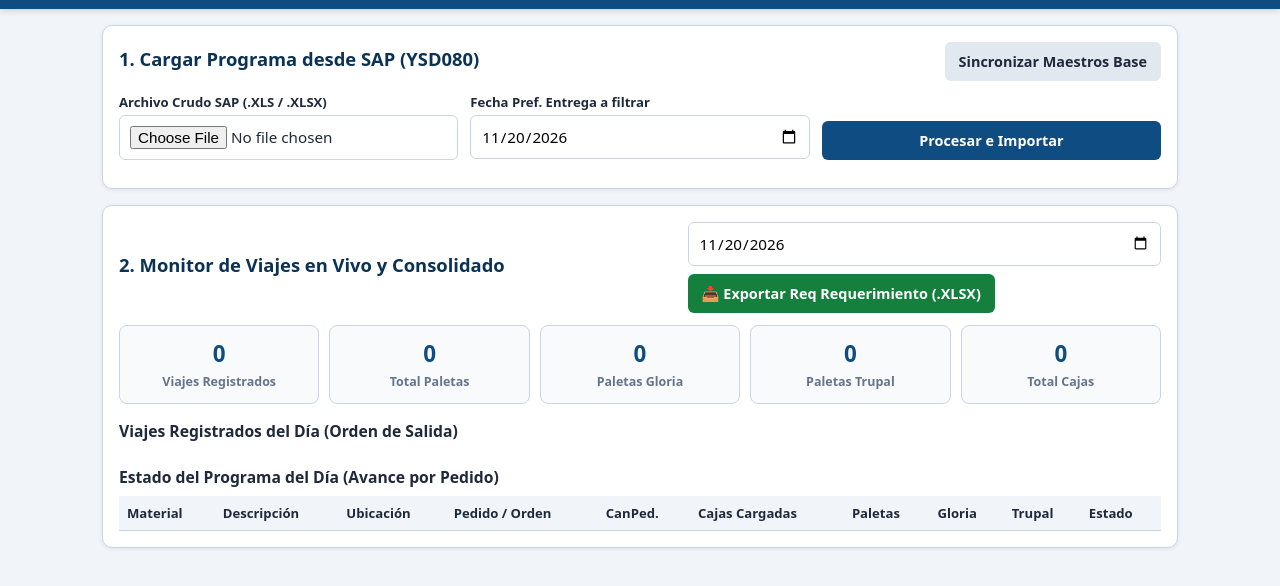
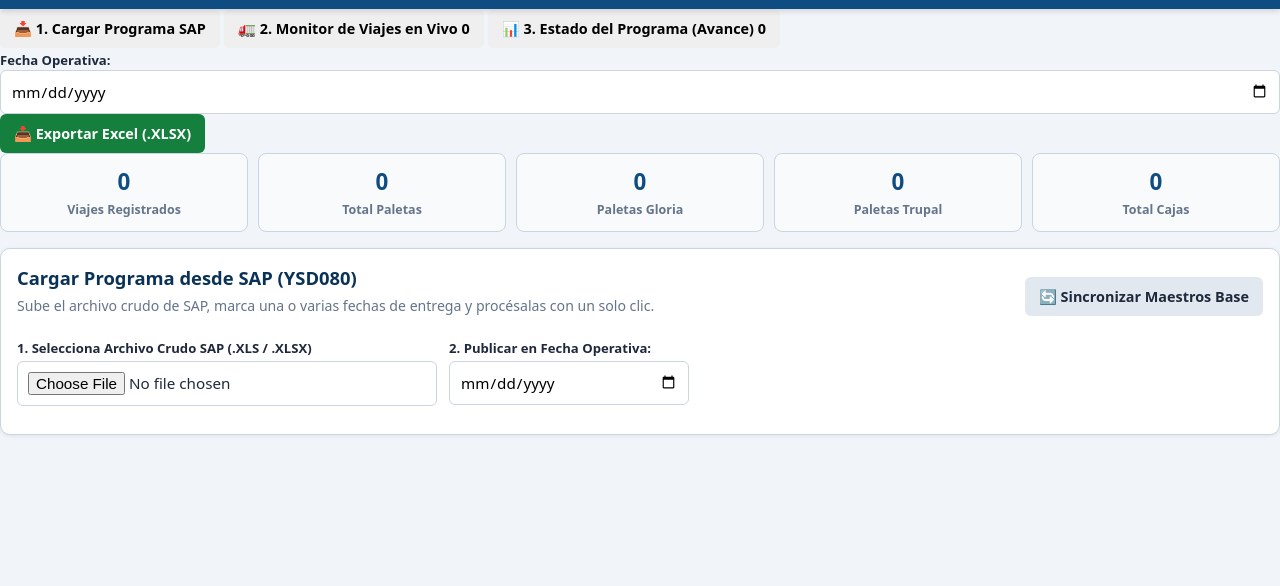
Before and after one commit to controlrampa2h8-cmd/Despacho-Gloria, a plain HTML site: page index.html in a window 1280 px wide. Both pictures are taken after a click on the button 640 px from the left and 238 px from the top of the page. Shown: the part 60-646 px from the top of the page. Drawn offline with Linux system fonts and the light colour scheme; no server answers; a script that the page names is missing.

Commit message:
Update index.html

```diff
--- a/index.html
+++ b/index.html
@@ -5,7 +5,6 @@
   <meta name="viewport" content="width=device-width, initial-scale=1.0" />
   <title>Control de Despacho Gloria - TRUPAL</title>
   <link rel="stylesheet" href="styles.css" />
-  <!-- SheetJS para leer .XLS crudo de SAP y exportar .XLSX -->
   <script src="https://cdn.sheetjs.com/xlsx-0.20.2/package/dist/xlsx.full.min.js"></script>
 </head>
 <body>
@@ -53,33 +52,102 @@
     </section>
   </main>
 
-  <!-- PANTALLA 2: AUDITOR -->
-  <main id="auditorView" class="container hidden">
-    <section class="card">
+  <!-- PANTALLA 2: AUDITOR (PANTALLA COMPLETA + PESTAÑAS) -->
+  <main id="auditorView" class="container-full hidden">
+    <!-- Barra de Control Global y Pestañas -->
+    <div class="auditor-nav-bar">
+      <div class="tabs-group">
+        <button id="tabBtn_cargar" class="tab-btn active" onclick="switchAuditorTab('cargar')">
+          📥 1. Cargar Programa SAP
+        </button>
+        <button id="tabBtn_viajes" class="tab-btn" onclick="switchAuditorTab('viajes')">
+          🚛 2. Monitor de Viajes en Vivo <span id="badgeTabViajes" class="tab-counter">0</span>
+        </button>
+        <button id="tabBtn_estado" class="tab-btn" onclick="switchAuditorTab('estado')">
+          📊 3. Estado del Programa (Avance) <span id="badgeTabProgram" class="tab-counter">0</span>
+        </button>
+      </div>
+
+      <div class="auditor-global-controls">
+        <div class="inline-field">
+          <label for="monitorDateInput">Fecha Operativa:</label>
+          <input type="date" id="monitorDateInput" onchange="subscribeToDayData()" />
+        </div>
+        <button class="btn-success" onclick="exportReqExcel()">📥 Exportar Excel (.XLSX)</button>
+      </div>
+    </div>
+
+    <!-- KPIs Permanentes en Parte Superior -->
+    <div class="kpi-grid">
+      <div class="kpi-box">
+        <span id="kpiViajes">0</span>
+        <label>Viajes Registrados</label>
+      </div>
+      <div class="kpi-box">
+        <span id="kpiPaletas">0</span>
+        <label>Total Paletas</label>
+      </div>
+      <div class="kpi-box">
+        <span id="kpiGloria">0</span>
+        <label>Paletas Gloria</label>
+      </div>
+      <div class="kpi-box">
+        <span id="kpiTrupal">0</span>
+        <label>Paletas Trupal</label>
+      </div>
+      <div class="kpi-box">
+        <span id="kpiCajas">0</span>
+        <label>Total Cajas</label>
+      </div>
+    </div>
+
+    <!-- PESTAÑA A: CARGAR PROGRAMA DESDE SAP (MULTI-FECHA) -->
+    <section id="auditorTab_cargar" class="card">
       <div class="card-header">
-        <h2>1. Cargar Programa desde SAP (YSD080)</h2>
-        <button class="btn-secondary" onclick="initMasterDataIfNeeded()">Sincronizar Maestros Base</button>
+        <div>
+          <h2>Cargar Programa desde SAP (YSD080)</h2>
+          <p class="subtitle">Sube el archivo crudo de SAP, marca una o varias fechas de entrega y procésalas con un solo clic.</p>
+        </div>
+        <button class="btn-secondary" onclick="initMasterDataIfNeeded()">🔄 Sincronizar Maestros Base</button>
       </div>
+
       <div class="form-row">
-        <div class="field">
-          <label for="sapFileInput">Archivo Crudo SAP (.XLS / .XLSX)</label>
-          <input type="file" id="sapFileInput" accept=".xls,.xlsx,.csv" />
+        <div class="field" style="max-width: 420px;">
+          <label for="sapFileInput">1. Selecciona Archivo Crudo SAP (.XLS / .XLSX)</label>
+          <input type="file" id="sapFileInput" accept=".xls,.xlsx,.csv" onchange="loadSapFileDates()" />
         </div>
-        <div class="field">
-          <label for="filterDateInput">Fecha Pref. Entrega a filtrar</label>
-          <input type="date" id="filterDateInput" />
-        </div>
-        <div class="field align-end">
-          <button class="btn-primary" onclick="processSapFile()">Procesar e Importar</button>
+        <div class="field" style="max-width: 240px;">
+          <label for="publishTargetDateInput">2. Publicar en Fecha Operativa:</label>
+          <input type="date" id="publishTargetDateInput" />
         </div>
       </div>
-      <div id="sapPreviewBox" class="hidden">
-        <p id="sapSummaryText" class="info-banner"></p>
+
+      <!-- Selector dinámico de múltiples fechas detectadas en el archivo SAP -->
+      <div id="sapDatesSelectorBox" class="multi-date-box hidden">
+        <div class="card-header" style="margin-bottom: 8px;">
+          <label>3. Selecciona las Fechas Preferentes de Entrega (`Fe.pref.entrg.`) que deseas incluir:</label>
+          <div class="quick-btns">
+            <button type="button" class="btn-secondary" onclick="toggleAllSapDates(true)">Marcar Todas</button>
+            <button type="button" class="btn-secondary" onclick="toggleAllSapDates(false)">Limpiar Selección</button>
+          </div>
+        </div>
+        <div id="sapDateChipsContainer" class="date-chips-grid"></div>
+        <div style="margin-top: 12px;">
+          <button class="btn-primary" onclick="processSelectedSapDates()">⚡ Procesar e Importar Fechas Seleccionadas</button>
+        </div>
+      </div>
+
+      <!-- Vista Previa de Pedidos Filtrados -->
+      <div id="sapPreviewBox" class="hidden" style="margin-top: 16px;">
+        <div class="card-header">
+          <p id="sapSummaryText" class="info-banner" style="margin:0; flex:1;"></p>
+          <button class="btn-success" onclick="publishDailyProgram()">✅ Publicar Programa del Día en Vivo</button>
+        </div>
         <div class="table-wrap">
           <table id="sapPreviewTable">
             <thead>
               <tr>
-                <th>Incluir</th>
+                <th style="width:50px;">Incluir</th>
                 <th>Material</th>
                 <th>Texto Breve</th>
                 <th>O/C</th>
@@ -94,48 +162,31 @@
             <tbody></tbody>
           </table>
         </div>
-        <div class="actions-right">
-          <button class="btn-success" onclick="publishDailyProgram()">Publicar Programa del Día en Vivo</button>
-        </div>
       </div>
     </section>
 
-    <section class="card">
+    <!-- PESTAÑA B: MONITOR DE VIAJES EN VIVO -->
+    <section id="auditorTab_viajes" class="card hidden">
       <div class="card-header">
-        <h2>2. Monitor de Viajes en Vivo y Consolidado</h2>
-        <div class="form-inline">
-          <input type="date" id="monitorDateInput" onchange="subscribeToDayData()" />
-          <button class="btn-success" onclick="exportReqExcel()">📥 Exportar Req Requerimiento (.XLSX)</button>
+        <div>
+          <h2>Monitor de Viajes en Vivo (Órdenes de Salida)</h2>
+          <p class="subtitle">Visualización en tiempo real de cada unidad cargada y su clasificación por montacarguista.</p>
         </div>
       </div>
+      <div id="liveTripsContainer" class="trips-grid-full"></div>
+    </section>
 
-      <div class="kpi-grid">
-        <div class="kpi-box">
-          <span id="kpiViajes">0</span>
-          <label>Viajes Registrados</label>
+    <!-- PESTAÑA C: ESTADO DEL PROGRAMA DEL DÍA (AVANCE POR PEDIDO) -->
+    <section id="auditorTab_estado" class="card hidden">
+      <div class="card-header">
+        <div>
+          <h2>Estado del Programa del Día (Avance por Pedido)</h2>
+          <p class="subtitle">Consolidado por línea de pedido SAP vs. carga real despachada en patio.</p>
         </div>
-        <div class="kpi-box">
-          <span id="kpiPaletas">0</span>
-          <label>Total Paletas</label>
-        </div>
-        <div class="kpi-box">
-          <span id="kpiGloria">0</span>
-          <label>Paletas Gloria</label>
-        </div>
-        <div class="kpi-box">
-          <span id="kpiTrupal">0</span>
-          <label>Paletas Trupal</label>
-        </div>
-        <div class="kpi-box">
-          <span id="kpiCajas">0</span>
-          <label>Total Cajas</label>
+        <div class="field" style="max-width: 300px;">
+          <input type="text" id="programSearchInput" placeholder="🔍 Filtrar por material, descripción u orden..." oninput="renderAuditorDashboard()" />
         </div>
       </div>
-
-      <h3>Viajes Registrados del Día (Orden de Salida)</h3>
-      <div id="liveTripsContainer" class="trips-list"></div>
-
-      <h3 style="margin-top: 24px;">Estado del Programa del Día (Avance por Pedido)</h3>
       <div class="table-wrap">
         <table id="programStatusTable">
           <thead>
@@ -143,9 +194,12 @@
               <th>Material</th>
               <th>Descripción</th>
               <th>Ubicación</th>
+              <th>O/C</th>
+              <th>Fe.Pref</th>
               <th>Pedido / Orden</th>
               <th>CanPed.</th>
               <th>Cajas Cargadas</th>
+              <th>Saldo Pend.</th>
               <th>Paletas</th>
               <th>Gloria</th>
               <th>Trupal</th>
@@ -160,7 +214,6 @@
 
   <!-- PANTALLA 3: CONDUCTOR -->
   <main id="driverView" class="container hidden">
-    <!-- Modal/Tarjeta de Placa Diaria (1 sola vez por día) -->
     <section id="plateSetupCard" class="card warning-border hidden">
       <h2>🚛 Registro de Placa del Turno</h2>
       <p>Hola <strong id="driverNamePlate"></strong>, ingresa la(s) placa(s) con la(s) que trabajarás hoy. El sistema las recordará para todos tus viajes del día.</p>
@@ -175,7 +228,6 @@
       </div>
     </section>
 
-    <!-- Formulario de Nuevo Viaje Pre-Salida -->
     <section id="driverTripCard" class="card hidden">
       <div class="card-header">
         <div>
@@ -200,10 +252,8 @@
         </div>
       </div>
 
-      <!-- Lista de materiales agregados al viaje actual -->
       <div id="tripItemsContainer" class="trip-items-builder"></div>
 
-      <!-- Resumen Obligatorio del Viaje antes de salir -->
       <div class="trip-total-box">
         <div class="total-row">
           <span>Total Cajas Calculadas:</span>
@@ -236,7 +286,7 @@
     </section>
   </main>
 
-  <!-- Firebase SDKs (Compat v10 para uso directo sin bundler en GitHub Pages) -->
+  <!-- Firebase SDKs -->
   <script src="https://www.gstatic.com/firebasejs/10.12.2/firebase-app-compat.js"></script>
   <script src="https://www.gstatic.com/firebasejs/10.12.2/firebase-firestore-compat.js"></script>
 
```
